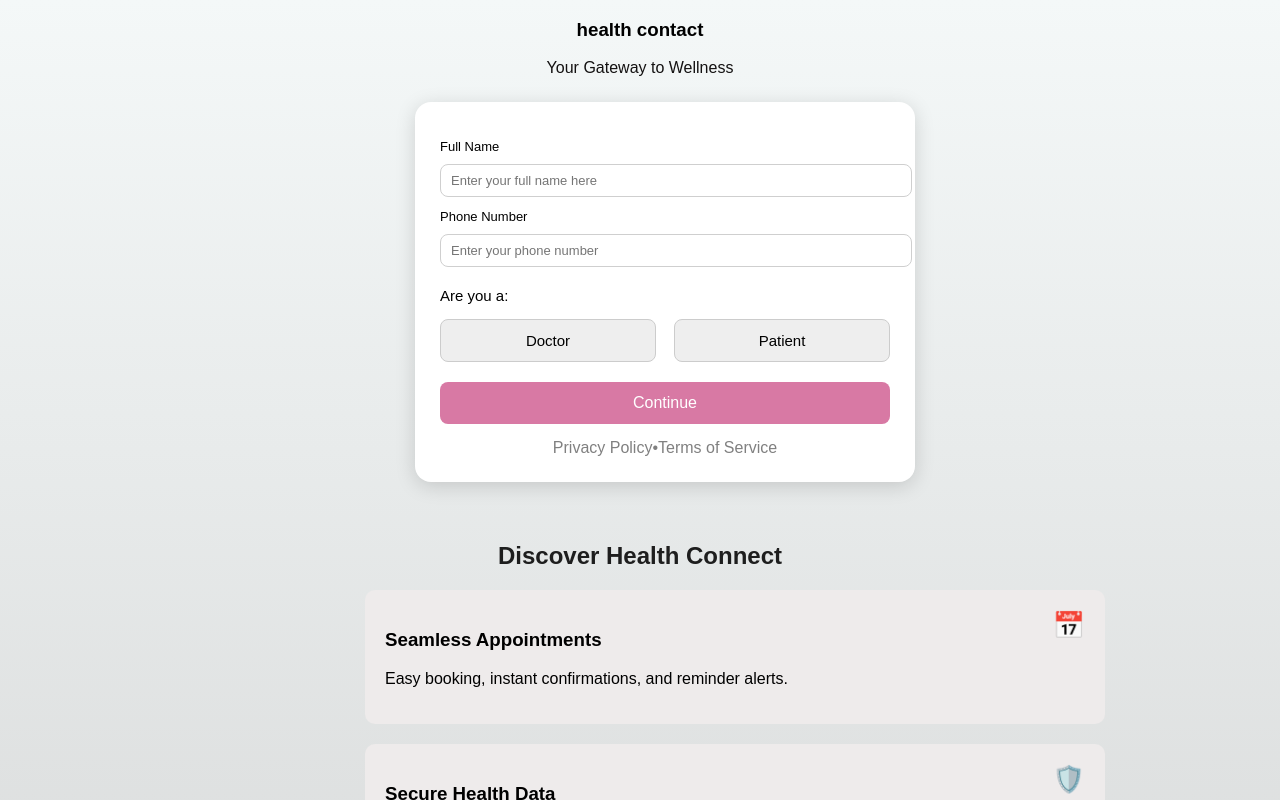
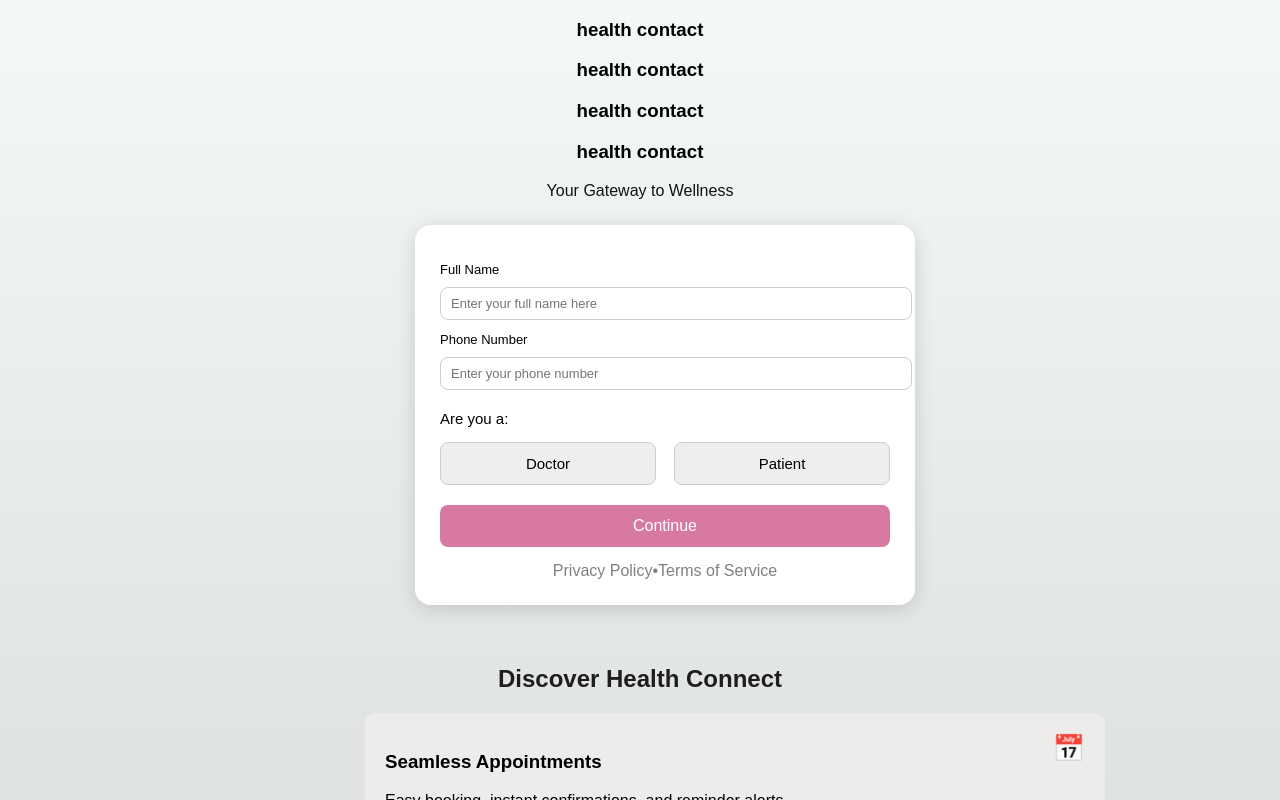
Before and after one commit to surajpaswan-123/medalertsystem, a React (Create React App) app: page / in a window 1280 px wide. Shown: the top 800 px of the page. Built offline with nearby package versions, Linux system fonts and the light colour scheme.

Commit message:
small changes

```diff
--- a/src/App.js
+++ b/src/App.js
@@ -24,6 +24,9 @@ function App() {
     <div className="container">
       {/* Header */}
       <div className="header">
+        <h3>health contact</h3>
+        <h3>health contact</h3>
+        <h3>health contact</h3>
         <h3>health contact</h3>
         <p>Your Gateway to Wellness</p>
       </div>
```
